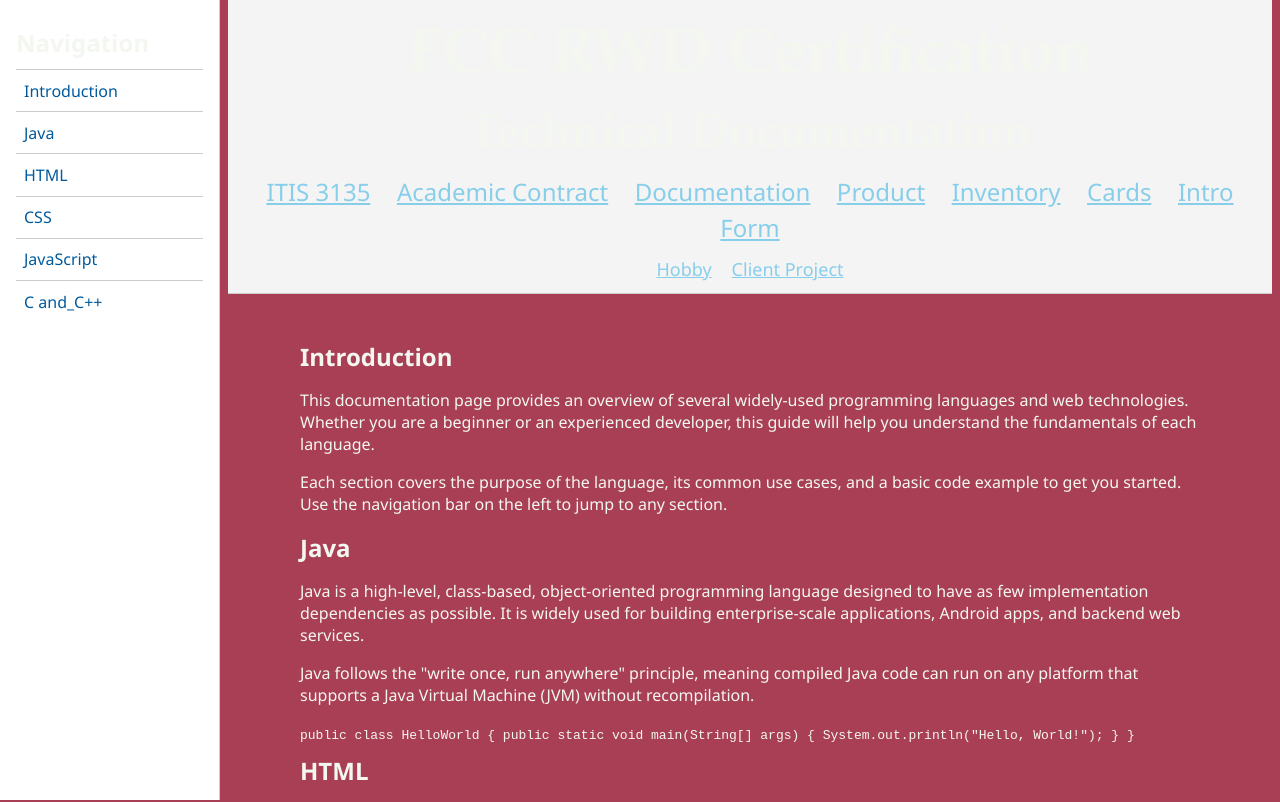
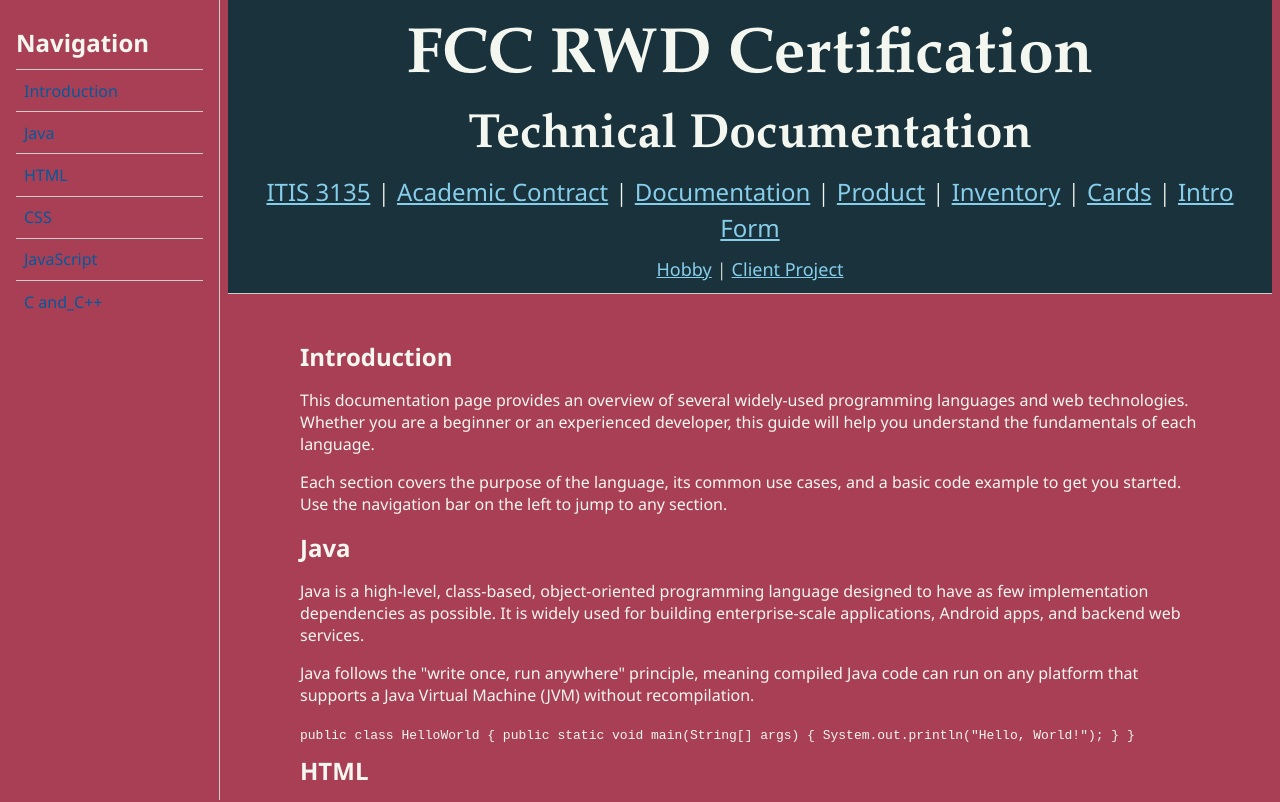
Before and after one commit to qrconroy/itis3135-react, a React (Vite) app in the folder itis3135_react/: page /documentation in a window 1280 px wide. Shown: the top 802 px of the page. Built offline with nearby package versions, Linux system fonts and the light colour scheme.

Commit message:
updating colors

```diff
--- a/itis3135_react/src/pages/Documentation.jsx
+++ b/itis3135_react/src/pages/Documentation.jsx
@@ -11,7 +11,7 @@ const docStyles = {
     borderRight: '1px solid #ccc',
     padding: '1rem',
     boxSizing: 'border-box',
-    backgroundColor: '#fff',
+    backgroundColor: '#A93F55',
     zIndex: 100,
   },
   navList: {
@@ -36,7 +36,7 @@ const docStyles = {
     textAlign: 'center',
     width: '100%',
     boxSizing: 'border-box',
-    backgroundColor: '#f4f4f4',
+    backgroundColor: '#19323C',
     padding: '10px 20px',
     borderBottom: '1px solid #ccc',
   },
```
